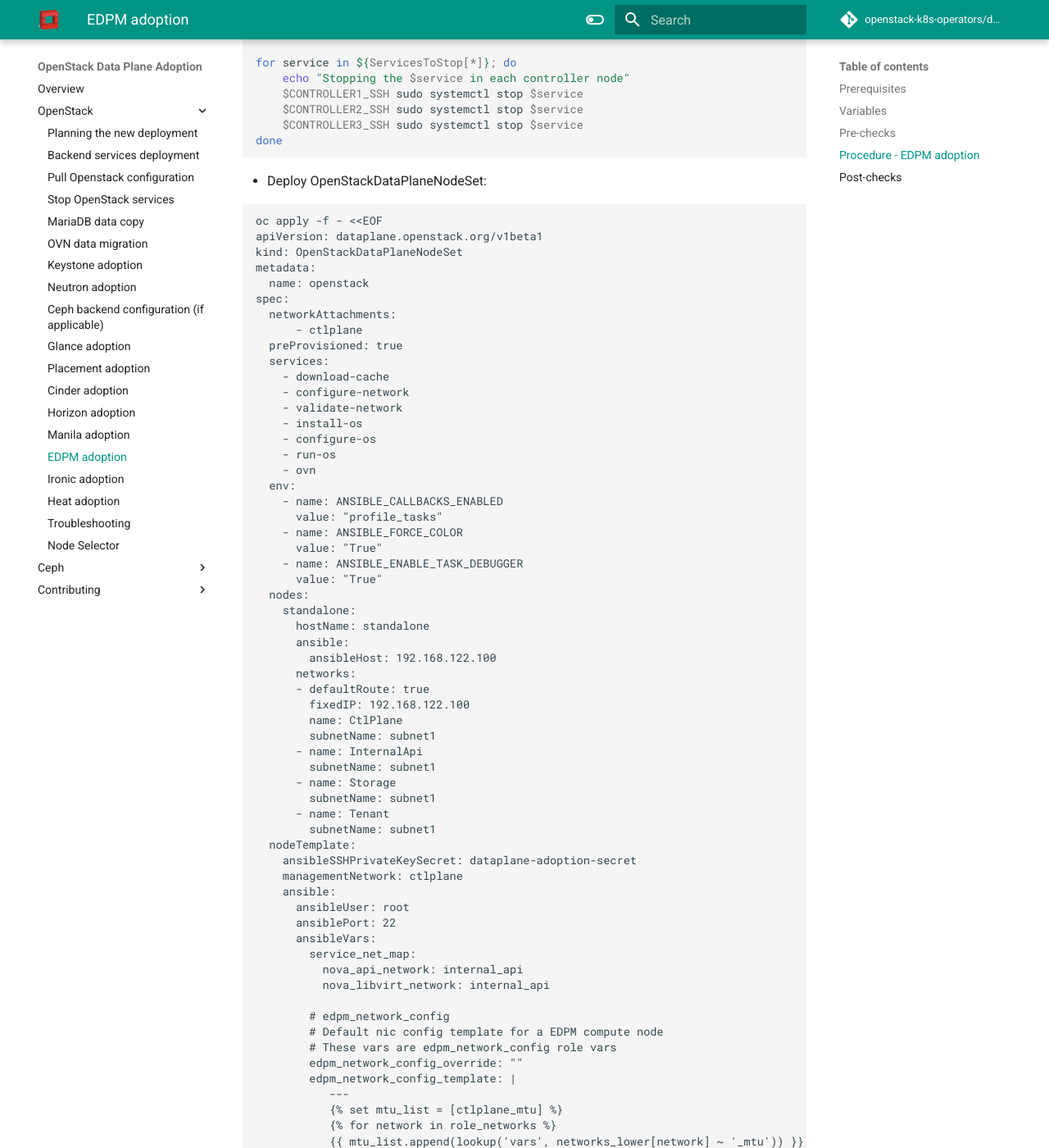
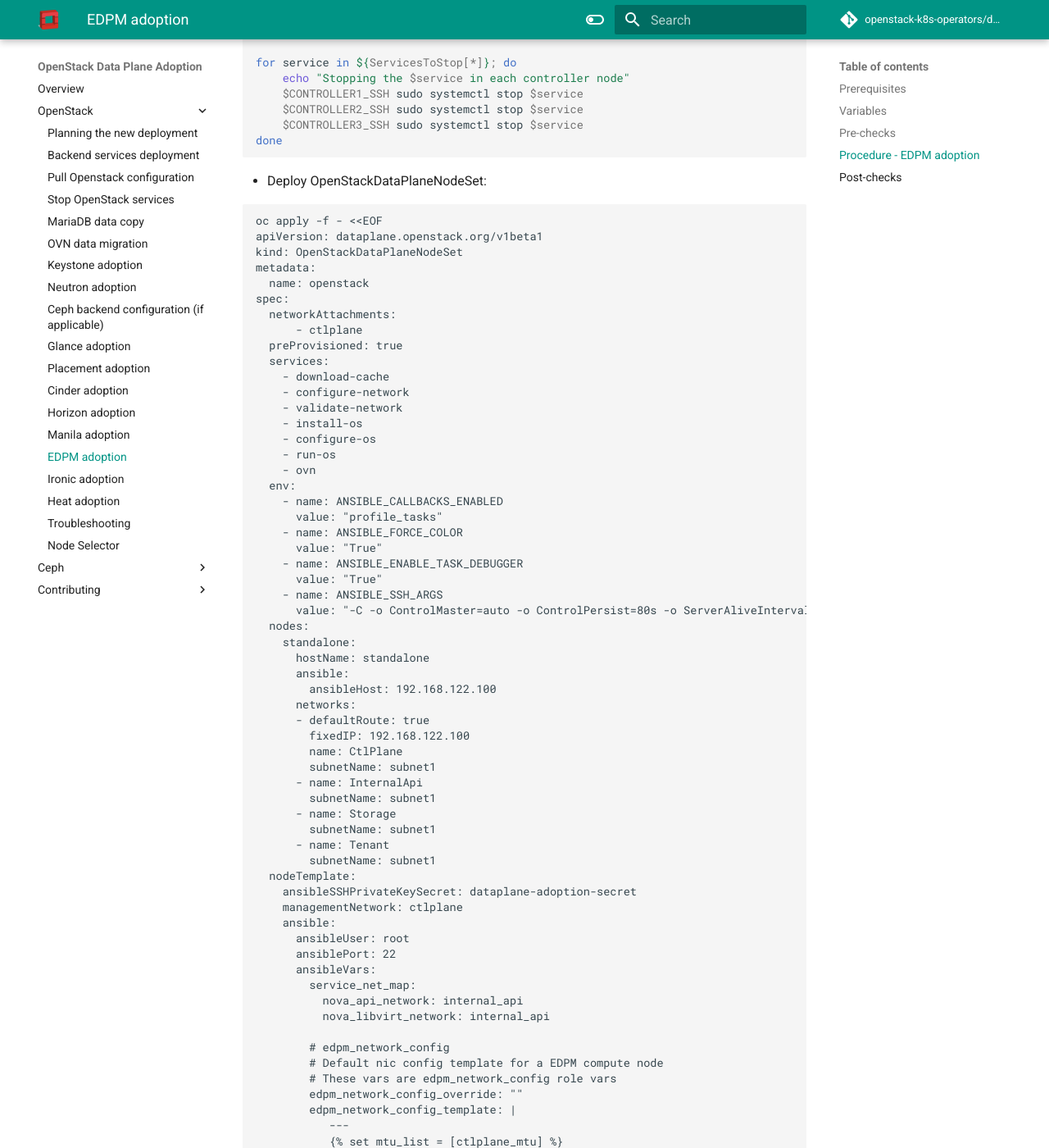
Before and after one commit to openstack-k8s-operators/data-plane-adoption, an MkDocs documentation site: the page built from docs/openstack/edpm_adoption.md, in a window 1280 px wide and 1400 px high, scrolled down 2720 px. Shown: the whole window at 82% size. Built offline with MkDocs 1.6.1 and Material for MkDocs 9.7.7, drawn with Linux system fonts in a browser that asks for light colours; comment, search, counter and statistics services are not loaded; the version menu is left out; some of the changed text lies outside the part shown.

Commit message:
Adding SSH args to EDPM playbooks
ref:  https://stackoverflow.com/a/31442114
Signed-off-by: Fabricio Aguiar <fabricio.aguiar@gmail.com>

```diff
--- a/docs/openstack/edpm_adoption.md
+++ b/docs/openstack/edpm_adoption.md
@@ -168,6 +168,8 @@
         value: "True"
       - name: ANSIBLE_ENABLE_TASK_DEBUGGER
         value: "True"
+      - name: ANSIBLE_SSH_ARGS
+        value: "-C -o ControlMaster=auto -o ControlPersist=80s -o ServerAliveInterval=30"
     nodes:
       standalone:
         hostName: standalone
```
Also changed, not shown: 1 other file.
